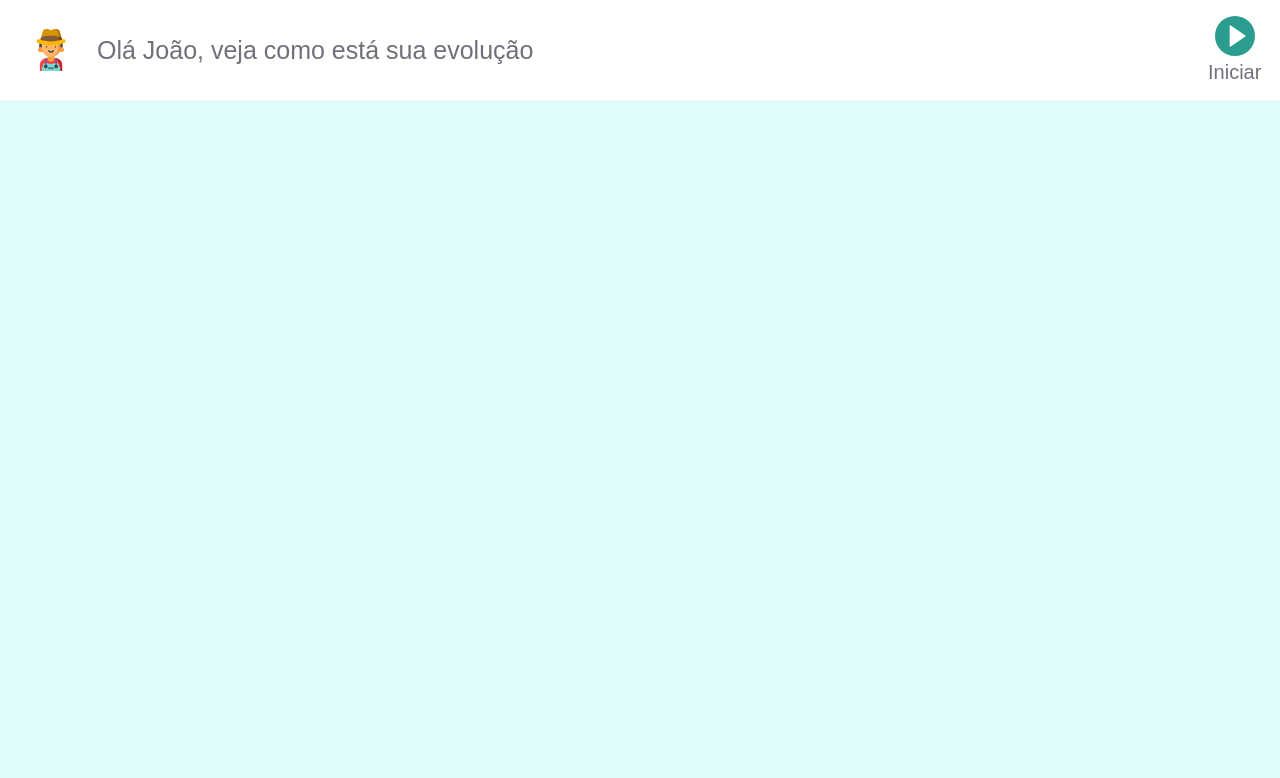
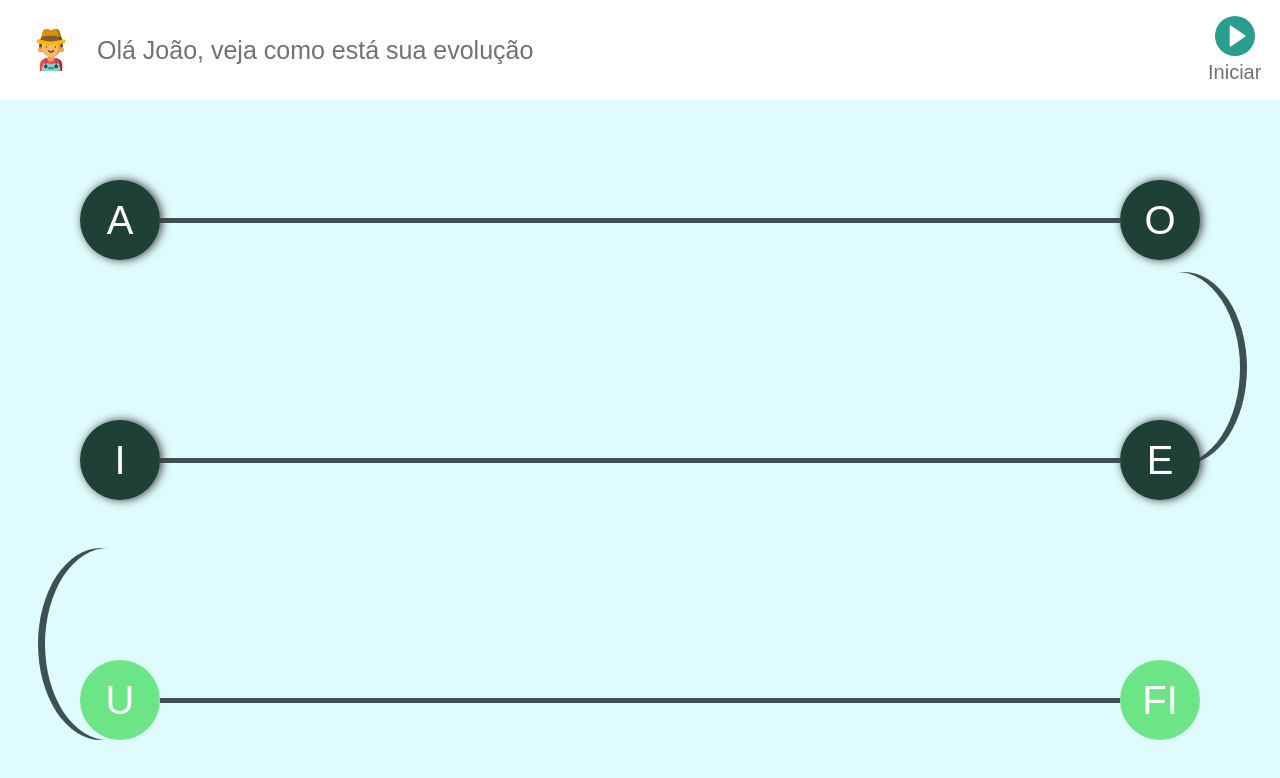
Before and after one commit to FariasGabriela/Alfa_Down, a React (Create React App) app: page / in a window 1280 px wide. Shown: the top 778 px of the page. Built offline with nearby package versions, Linux system fonts and the light colour scheme.

Commit message:
Implementado mapa de acompanhamento de vogais

```diff
--- a/src/components/Mapa/Mapa.js
+++ b/src/components/Mapa/Mapa.js
@@ -6,6 +6,10 @@ import { withRouter } from 'react-router-dom'
 
 const styles = ({
     card: {
+        width: '100%',
+        height: '100%'
+    },
+    head: {
         height: 100,
         width: '100%',
         display: 'flex',
@@ -59,6 +63,7 @@ class Mapa extends Component {
 
         return (
             <div className={classes.card} >
+            <div className={classes.head} >
                     <div className={classes.barra} >
                         <img src={Farmer}
                         style={{ height: 60, width: 42 }}
@@ -78,6 +83,9 @@ class Mapa extends Component {
                         </p>
                     </div>
             </div>
+            {this.props.children}
+
+            </div>
         )
     }
 
--- a/src/view/Inicio/Inicio.js
+++ b/src/view/Inicio/Inicio.js
@@ -3,13 +3,87 @@ import Mapa from './../../components/Mapa/Mapa';
 import { withStyles } from '@material-ui/styles';
 
 const style = ({
-
+  meiaLuaRight: {
+    position: 'absolute',
+    margin: 'auto',
+    top: -65,
+    right: 40,
+    bottom: 0,
+    width: 126,
+    height: 192,
+    backgroundColor: 'transparent',
+    borderRadius: '50%',
+    boxShadow: '7px 0px 0 0 #3E5151'
+  },
+  meiaLuaLeft: {
+    transform: 'rotate(180deg)',
+    position: 'absolute',
+    margin: 'auto',
+    left: 45,
+    bottom: 60,
+    width: 126,
+    height: 192,
+    backgroundColor: 'transparent',
+    borderRadius: '50%',
+    boxShadow: '7px 0px 0 0 #3E5151'
+  },
+  body: {
+    width: '100%',
+    height: '90%',
+    display: 'flex',
+    flexDirection: 'column'
+  },
+  lineReta: {
+    borderBottom: '5px solid #3E5151',
+  },
+  card: {
+    width: '100%',
+    height: '100%',
+    display: 'flex',
+    justifyContent: 'space-between',
+    alignItems: 'center'
+  },
+  letras: {
+    zIndex: 1000,
+    height: 80,
+    width: 80,
+    backgroundColor: '#1f4037',
+    color: '#FFFFFF',
+    fontSize: 40,
+    display: 'flex',
+    alignItems: 'center',
+    justifyContent: 'center',
+    borderRadius: '50%',
+    boxShadow: '2px 0px 10px 0px #3C3B3F'
+  }
 })
 
 class App extends Component {
   render() {
+    const {classes} = this.props;
+
     return (
-        <Mapa />
+        <Mapa>
+          <div className={classes.body}>
+            <div className={classes.card}>
+              <div className={classes.letras} style={{marginLeft: 80}}>A</div>
+              <div className={classes.lineReta} style={{width: 'calc(100% - 320px)'}} />
+              <div className={classes.letras} style={{marginRight: 80}}>O</div>
+            </div>
+            <div className={classes.meiaLuaRight} />
+            <div className={classes.card}>
+              <div className={classes.letras} style={{marginLeft: 80}}>I</div>
+              <div className={classes.lineReta} style={{width: 'calc(100% - 320px)'}}/>
+              <div className={classes.letras} style={{marginRight: 80}}>E</div>
+            </div>
+            <div className={classes.meiaLuaLeft} />
+            <div className={classes.card}>
+              <div className={classes.letras} style={{marginLeft: 80, backgroundColor: '#6be585', boxShadow: 'none'}}>U</div>
+              <div className={classes.lineReta} style={{width: 'calc(100% - 320px)'}} />
+              <div className={classes.letras} style={{marginRight: 80, backgroundColor: '#6be585', boxShadow: 'none'}}>FI</div>
+            </div>
+          </div>
+        </Mapa>
     );
   }
 }
```
